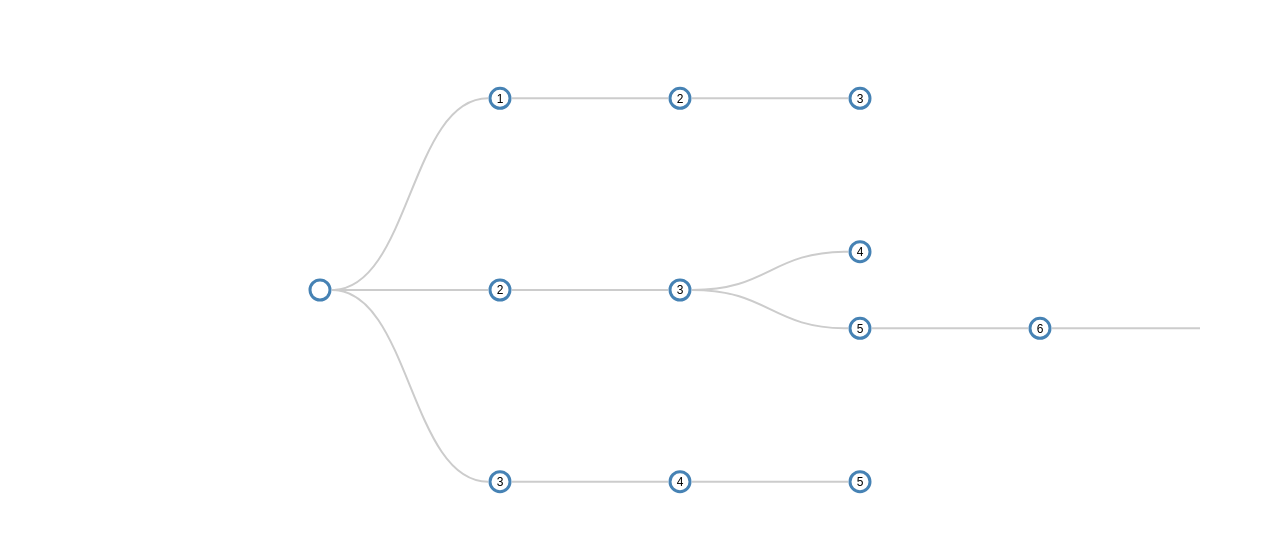
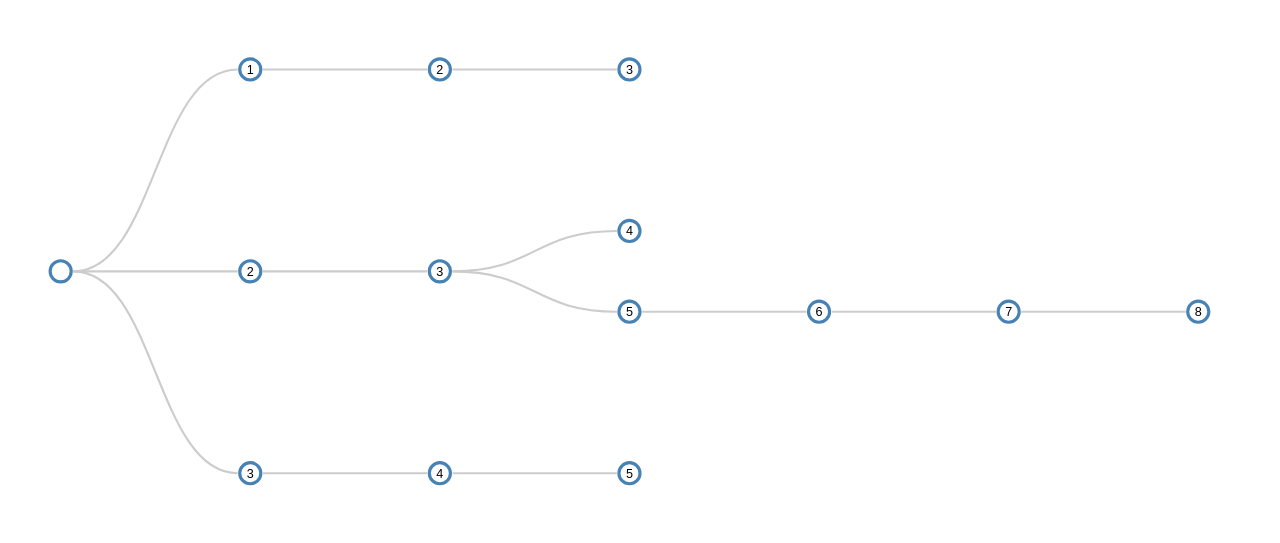
Before and after one commit to osoriano/d3-examples, a website with bundled scripts: page examples/tree/index.html in a window 1280 px wide. Built offline with nearby package versions, Linux system fonts and the light colour scheme.

Commit message:
Update chart sizes
Update the charts to take up more space

```diff
--- a/examples/donut/chart/index.js
+++ b/examples/donut/chart/index.js
@@ -71,8 +71,9 @@ export default class DonutChart {
     props.svg = selection
       .datum(data)
       .append('svg')
-      .attr('width', width)
-      .attr('height', height)
+      .attr('viewBox', `0 0 ${width} ${height}`)
+      /* Display at top center */
+      .attr('preserveAspectRatio', 'xMidYMin')
       .append('g')
       .attr('transform', `translate(${halfWidth},${halfHeight})`)
   }
--- a/examples/line/chart/index.js
+++ b/examples/line/chart/index.js
@@ -74,7 +74,8 @@ export default class LineChart {
       .datum(data)
       .append('svg')
       .attr('viewBox', `0 0 ${totalWidth} ${totalHeight}`)
-      .attr('preserveAspectRatio', 'xMinYMin')
+      /* Display at top center */
+      .attr('preserveAspectRatio', 'xMidYMin')
       .append('g')
       .attr('transform', `translate(${margin.left}, ${margin.top})`)
   }
--- a/examples/line/index.css
+++ b/examples/line/index.css
@@ -1,3 +1,20 @@
+html {
+  height: 100%;
+}
+
+body {
+  height: 100%;
+}
+
+#chart {
+  height: 100%;
+}
+
+svg {
+  width: 100%;
+  height: 100%;
+}
+
 .line {
   fill: none;
   stroke: #ffab00;
--- a/examples/tree/chart/index.js
+++ b/examples/tree/chart/index.js
@@ -5,8 +5,8 @@ export default class Tree {
   constructor() {
     /* Default props */
     this.props = {
-      margin: { top: 20, right: 240, bottom: 20, left: 240 },
-      width: 1000,
+      margin: { top: 20, right: 50, bottom: 20, left: 50 },
+      width: 1100,
       height: 460,
       duration: 750,
       radius: 10,
@@ -66,12 +66,13 @@ export default class Tree {
     this.tree = d3.tree().size([height, width])
     props.svg = selection
       .append('svg')
-      .attr('width', totalWidth)
-      .attr('height', totalHeight)
+      .attr('viewBox', `0 0 ${totalWidth} ${totalHeight}`)
+      /* Display at top center */
+      .attr('preserveAspectRatio', 'xMidYMin')
       .append('g')
       .attr(
         'transform',
-        `translate(${marginHorizontal / 2}, ${marginVertical / 2})`
+        `translate(${margin.left}, ${margin.top})`
       )
     props.toggleChildren = this.toggleChildren
     props.data = this.getData()
--- a/examples/tree/index.css
+++ b/examples/tree/index.css
@@ -1,16 +1,3 @@
-/* Page Style */
-body {
-  display: flex;
-  flex-direction: column;
-  margin: 40px 80px;
-}
-
-#chart {
-  width: 100%;
-  height: 100%;
-  overflow: scroll;
-}
-
 /* Tree Style */
 .node {
   cursor: pointer;
```
